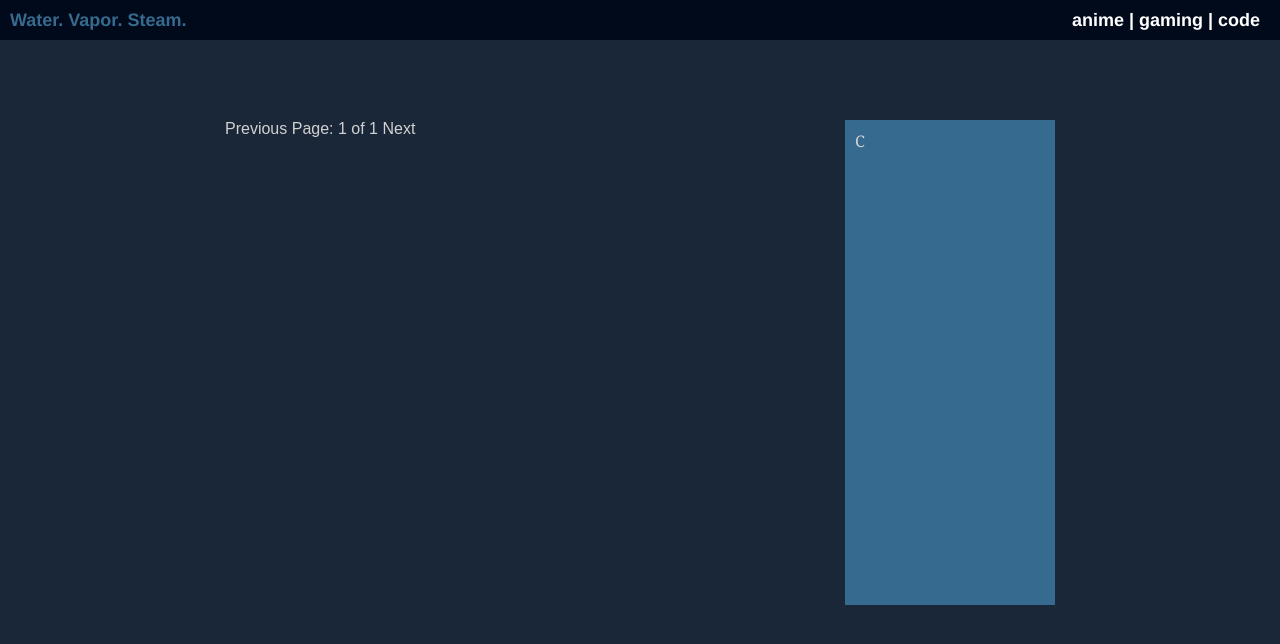
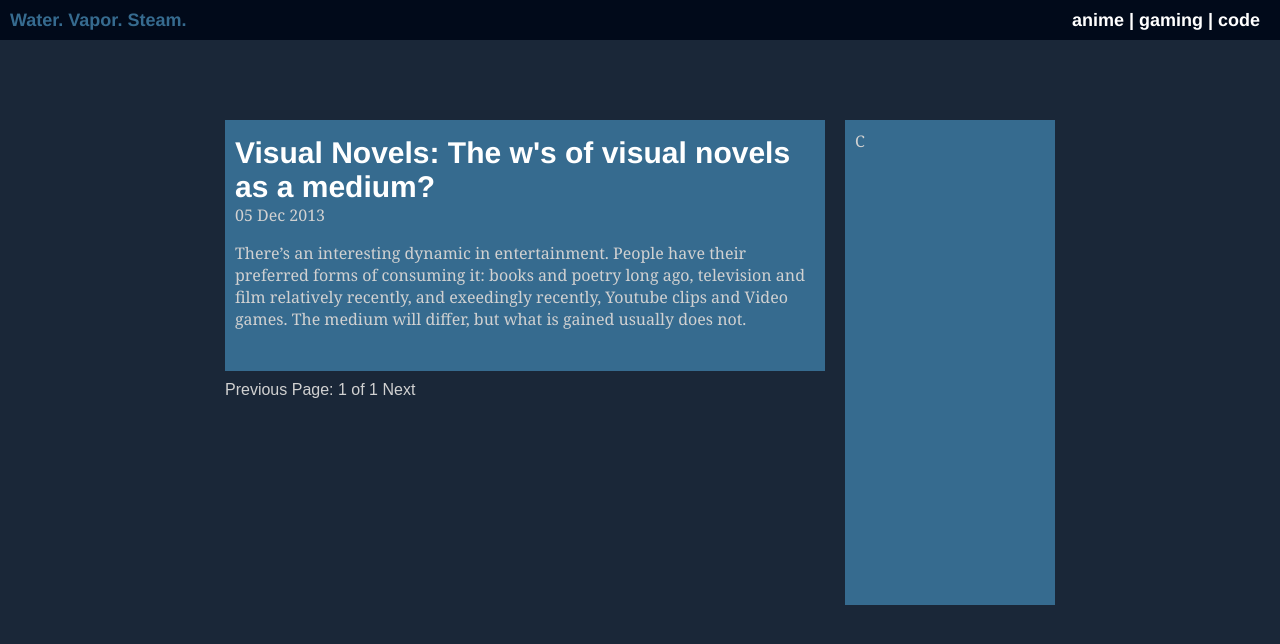
Before and after one commit to alac/alac.github.io, a Jekyll site: the page built from blog/index.html, in a window 1280 px wide. Shown: the top 644 px of the page. Built offline with Jekyll 4.4.1, drawn with Linux system fonts in a browser that asks for light colours; the list of posts is cut into pages by our own code.

Commit message:
Add tacky fade effect. Style for posts/post index.

```diff
--- /dev/null
+++ b/_posts/2013-12-05-visual-novels-as-a-medium.md
@@ -0,0 +1,32 @@
+---
+layout: default_post
+title: "Visual Novels: The w's of visual novels as a medium?"
+---
+
+There's an interesting dynamic in entertainment.  People have their preferred forms of consuming it: books and poetry long ago, television and film relatively recently, and exeedingly recently, Youtube clips and Video games. The medium will differ, but what is gained usually does not.
+
+The genres stay the same. It's not just the movies adapted from screenplays adapted from books based on real life that cross mediums. Or, the vague concept of romance that is supposed to be shared between "More Than Words", Titanic and Emma.
+
+The climax of "Exit Music (For A Film)" isn't at all about the mental breakdown of a teenage boy, but in the end I am just as convinced that the world has just betrayed me as I was in the last chapters of The Catcher In The Rye (I was 12, but it felt real.).
+
+The desperation of 'Aedh Wishes for the Cloths of Heaven' is ultimately a PG-rated version of the feeling of listening on 'Lua' alone in the middle of the night, whispered into your headphones.
+
+That's not to say that there aren't differences between mediums.
+
+For one, older forms of entertainment tended to be less immediate; classical music and poetry are both initially pleasant and yet highly demanding. You followed the tension in the melody and tried to escape from the rabbit holes between metaphors. Novels, like a long hike, can be a test of endurance until you've grown accustomed to them.
+
+As society progressed, we've moved on to three hour movies and half-hour sitcoms; things that are easier to fit in after a long day; things that only demand that we keep our eyes open. And now, we have Youtube; it only demands five minutes of our time at a time; a five minutes that can be any time, really.
+
+None of the above is really so surprising. I vastly prefer music over any other form of entertainment and, to me, it's clearly due to another unsurprising fact: different mediums are better at conveying different things.
+
+It's fairly well established that music is about tension. In jazz, it's the tension between what is expected in more traditional music and what the musician can get away with. In pop songs, it relies less on context and, instead, about expectations within the same song. The bassline repeats, except every 4th bar there's a extra note. Maybe at some point the rest of the band stops. Maybe an acoustic guitar starts playing. The effect achieved, sometimes, is no more than a pleasant smile. But, really, the equisite moments are the ones where that eight second section that you heard at the beginning of the song comes back at the very end, except this time, you feel as though you've been lifted up just from hearing it. The whole song has been engineered to build and control this tension, and finally you're rewarded with a sense of relief.
+
+Books, on the other hand, are less direct. This barrier between the written word and it's consumption directly leads to it's two major strengths. The first is that they can convey anything that could be put into words: from the tedius repetition in A Portrait of a Lady to the many thought processes of The Sound and The Fury to the rapid fire dialog of a particular scene of Brave New World. The second is that, while we certainly 'experience' it, the actions of book happen only in the reader's mind. The reader is aware of the acts performed and strung along as the writer desires, however what might offend the sensibilities of an individual in person is instead regarded as a hypothetical (as twisted as it might be). This strength allows us to have books like The Things They Carried and Lolita, which if they were instead only films, would likely be too difficult to validate and even harder to watch.
+
+Visual mediums on the other hand introduce an intermediate step: the artist. That is, instead of a reader conjuring what an 'awed face' is and accepting it as fact, an artist or actor is tasked with created a face that embodies 'awe'. Then the viewer's resposibility is to recognize that. This intermediate step allows higher bandwidth communication - that is, the potential for more expressiveness - and the possibility for greater error. Because of this expressiveness, it becomes harder to quantify their merits; there is no more objective a proof of Leo being a great actor than being able to say that it was hard to watch What's Eating Gilbert Grape. And, yet, we all know bloody well that it works. We feel it without requiring any particular taste for 'that kind of thing', as if there was a 'retarded-little-brother' type of film buff.
+
+So, what exactly happens at the literal intersection between books and visual mediums? Specifically, what is the value of the Visual Novel? Why have a narrative with images? Why have a narrative with choice? What does it lend itself to?
+
+In terms of convience, it's certainly a step backwards.
+
+What do you say? What do you show?
--- a/assets/wvs.css
+++ b/assets/wvs.css
@@ -2,6 +2,21 @@ body {
 background-color: #1A2738;
 color: #D1D1D1;
 text-align:center;
+/* tacky! */
+-webkit-animation: bgfade 1s; /* Chrome, Safari, Opera */
+animation: bgfade 1s;
+}
+
+/* Chrome, Safari, Opera */
+@-webkit-keyframes bgfade {
+    from {background-color: #366B8F;}
+    to {background-color: #1A2738;}
+}
+
+/* Standard syntax */
+@keyframes bgfade {
+    from {background-color: #366B8F;}
+    to {background-color: #1A2738;}
 }
 
 .headerbar {
@@ -38,7 +53,7 @@ min-height: 450px;
 .post {
 float:center;
 width:100% - 20px;
-min-height: 200px;
+min-height: 100px;
 }
 
 .sidebar {
@@ -92,6 +107,12 @@ font-size: 30px;
 margin: .2em 0px 0px 0px;
 }
 
+h1 a {
+color: #FFFFFF;
+text-decoration: none;
+margin-bottom: 5px;
+}
+
 h2 {
 font-size: 18px;
 margin: .5em 0px 0px 0px;
--- a/blog/index.html
+++ b/blog/index.html
@@ -5,7 +5,9 @@ title: All Things
 <!-- This loops through the paginated posts -->
 {% for post in paginator.posts %}
 	<div class='post depthOneContent'>
-		{{ post.date | date_to_string }} &raquo; <a href="{{ post.url }}">{{ post.title }}</a>
+    <h1><a href="{{ post.url }}">{{ post.title }}</a></h1>
+		{{ post.date | date_to_string }}
+    {{ post.excerpt }}
 	</div>
 {% endfor %}
 
```
Also changed, not shown: _layouts/default_post.html (+5 -2 lines).
